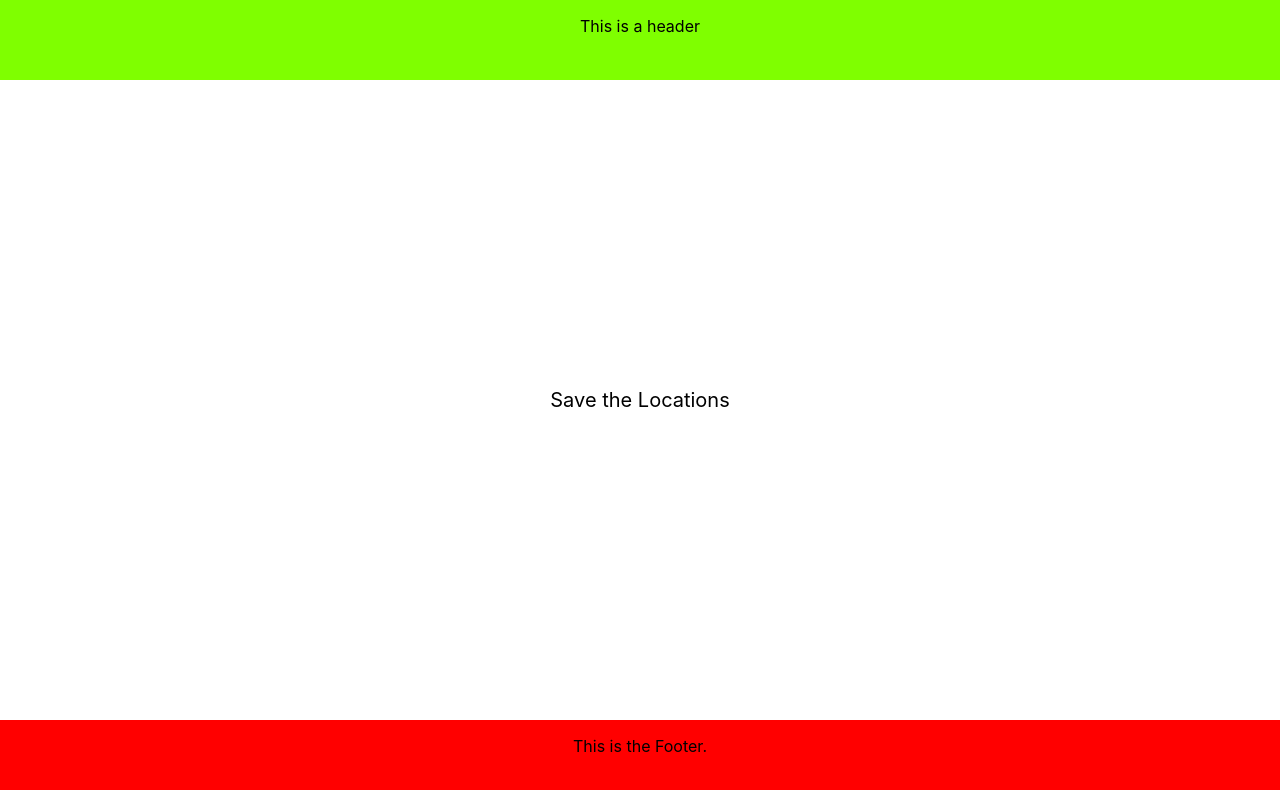
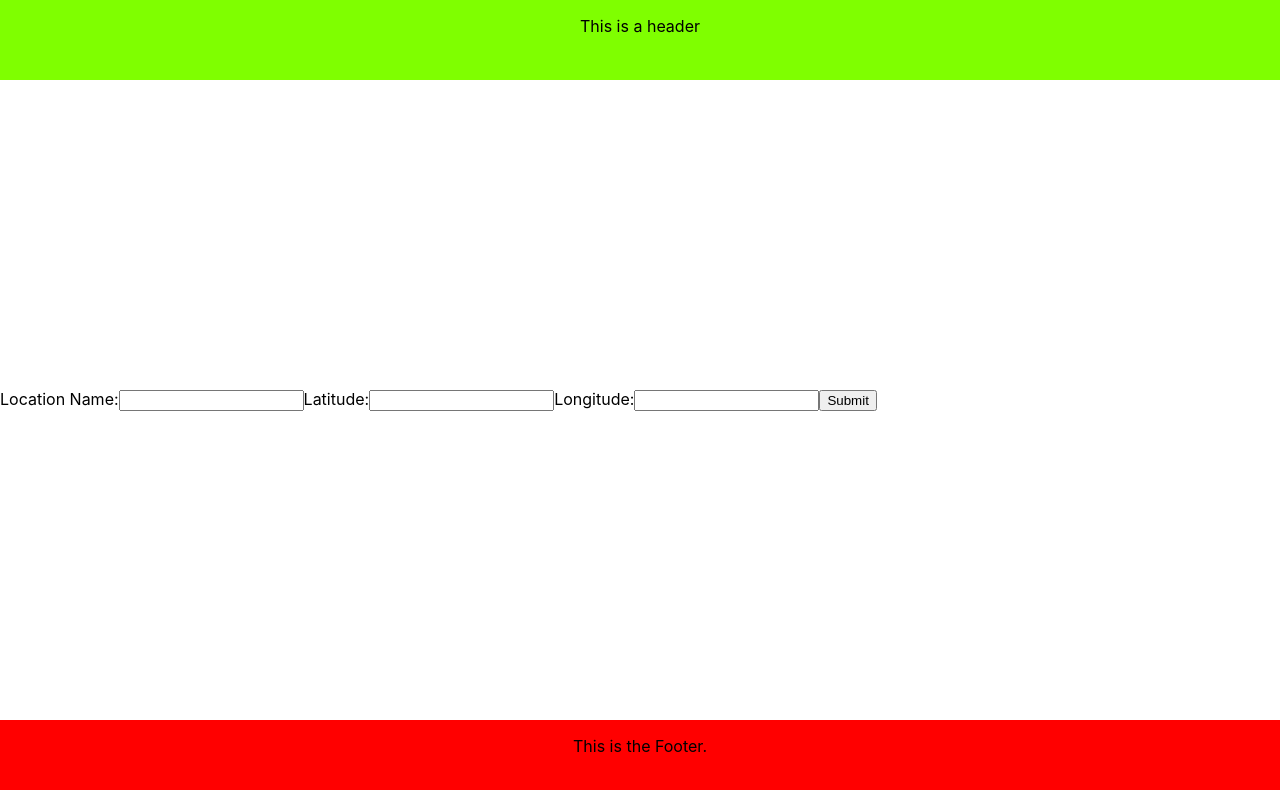
Before and after one commit to Vikas2004/locator, a React (Create React App) app in the folder locator-client/: page /locations/save in a window 1280 px wide. Shown: the top 790 px of the page. Built offline with nearby package versions, Linux system fonts and the light colour scheme.

Commit message:
show locations

```diff
--- a/locator-client/src/views/screens/Location/saveLocation.js
+++ b/locator-client/src/views/screens/Location/saveLocation.js
@@ -1,15 +1,88 @@
 
 import './location';
+import React, {Component} from 'react'
+import axios from 'axios'
 import Header from '../../components/Header'
 import Footer from '../../components/Footer'
 // import ColorBox from '../../components/ColorBox'
 
-function SaveLocation() {
+export default class SaveLocation extends Component {
+
+  constructor(){
+    super()
+  this.state = {
+    locationName: '',
+    latitude: '',
+    longitude: '',
+  }
+  this.handleSubmit = this.handleSubmit.bind(this)
+  this.handleNameChange = this.handleNameChange.bind(this)
+  this.handleLatitudeChange = this.handleLatitudeChange.bind(this)
+  this.handleLongitudeChange = this.handleLongitudeChange.bind(this)
+  }
+
+  componentDidMount(){
+
+  }
+
+  handleNameChange(event) {
+    console.log(event,"--event is here--")
+    this.setState({locationName: event.target.value});
+  }
+
+
+  handleLatitudeChange(event) {
+    console.log(event,"--event is here--")
+    this.setState({latitude: event.target.value});
+  }
+
+
+  handleLongitudeChange(event) {
+    console.log(event,"--event is here--")
+    this.setState({longitude: event.target.value});
+  }
+
+  async handleSubmit(){
+    const headers = {
+      'content-type': 'application/x-www-form-urlencoded',
+    }
+    const body = {
+      locationName: this.state.locationName,
+      latitude: this.state.latitude,
+      Longitude: this.state.longitude
+    }
+    console.log(body,"--body is here--")
+   await axios.post('http://localhost:3000/location/', body, { headers }).then(function (response) {
+      console.log(response,"----response is here---");
+    })
+    .catch(function (error) {
+      console.log(error,"---error is here---");
+    });
+
+  };
+
+
+
+  render(){
     return (
       <div>
         <Header/>
         <div style={{display: "flex", alignItems: "center", background: "white", height: "100vh"}}>
-      <span style={{fontSize: 20, color: "black", width: "100%"}}>Save the Locations</span>
+        <form onSubmit={this.handleSubmit}>
+        <label>
+          Location Name:
+          <input type="text" value={this.state.locationName} onChange={this.handleNameChange} />
+        </label>
+        <label>
+          Latitude:
+          <input type="text" value={this.state.latitude} onChange={this.handleLatitudeChange} />
+        </label>
+        <label>
+          Longitude:
+          <input type="text" value={this.state.longitude} onChange={this.handleLongitudeChange} />
+        </label>
+        <input type="submit" value="Submit" />
+      </form>
         </div>
 
         <Footer />
@@ -17,4 +90,4 @@ function SaveLocation() {
     );
   }
 
-export default SaveLocation;
+}
```
Lines whose indentation alone changed are shown as unchanged.
